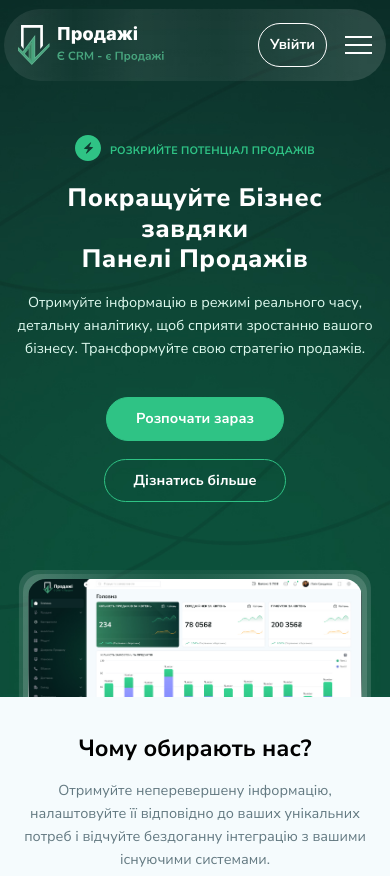
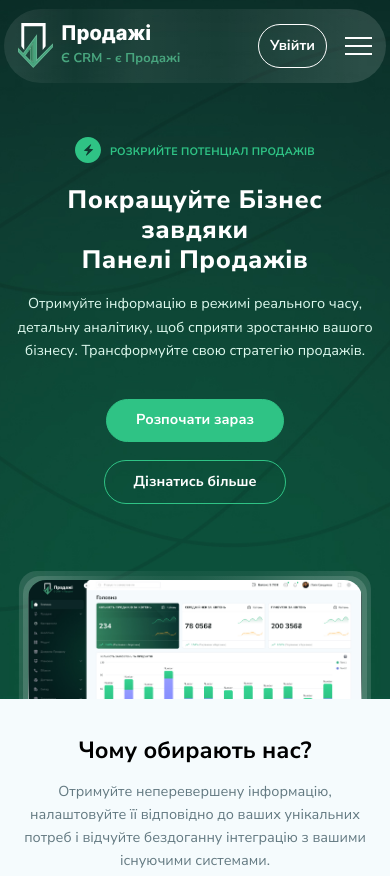
Before and after one commit to KjSerg/sales, a website: page my-app/index.html in a window 390 px wide. Shown: the top 876 px of the page. Drawn offline with Linux system fonts and the light colour scheme.

Commit message:
fix 27.08.24

```diff
--- a/my-app/resources/sass/header/_header.scss
+++ b/my-app/resources/sass/header/_header.scss
@@ -131,6 +131,13 @@
   height: 4.5rem;
   flex-shrink: 0;
   margin-right: auto;
+  @media (max-width: 450px){
+    width: 19rem;
+    height: 5rem;
+  }
+  @media (max-width: 350px){
+    width: 17rem;
+  }
 }
 
 .burger {
```
Also changed, not shown: my-app/css/app.css.
